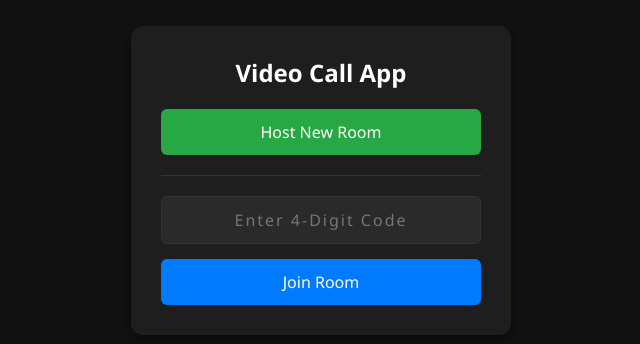
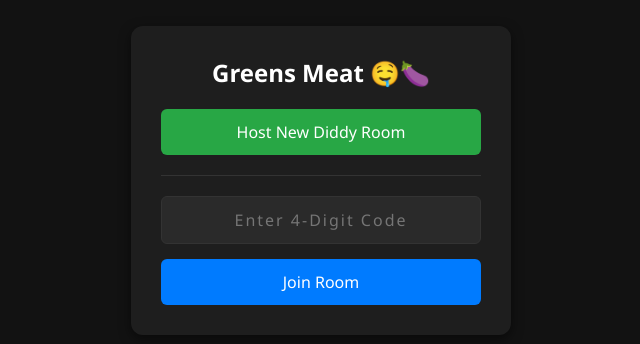
Before and after one commit to henrygreen521/call, a website: page public/index.html in a window 1280 px wide. Shown: the part 220-564 px from the top of the page, without its empty margins (319-959 px from the left). Drawn offline with Linux system fonts and the light colour scheme.

Commit message:
Update title and button text in index.html

```diff
--- a/public/index.html
+++ b/public/index.html
@@ -3,7 +3,8 @@
 <head>
   <meta charset="UTF-8" />
   <meta name="viewport" content="width=device-width, initial-scale=1.0"/>
-  <title>Video Call - Home</title>
+  <link rel="icon" type="image/png" href="https://i.postimg.cc/JhkxQHWc/jakereal.jpg" />
+  <title>Greens vibecoded slop</title>
   <style>
     * { box-sizing: border-box; margin: 0; padding: 0; font-family: 'Segoe UI', Tahoma, Geneva, Verdana, sans-serif; }
     body { background-color: #121212; color: #ffffff; display: flex; flex-direction: column; align-items: center; justify-content: center; min-height: 100vh; padding: 20px; }
@@ -20,8 +21,8 @@
 <body>
 
   <div class="card">
-    <h1>Video Call App</h1>
-    <button id="hostBtn" class="secondary">Host New Room</button>
+    <h1>Greens Meat 🤤🍆</h1>
+    <button id="hostBtn" class="secondary">Host New Diddy Room</button>
     <hr>
     <input type="text" id="roomIdInput" placeholder="Enter 4-Digit Code" maxlength="4" />
     <button id="joinBtn">Join Room</button>
```
